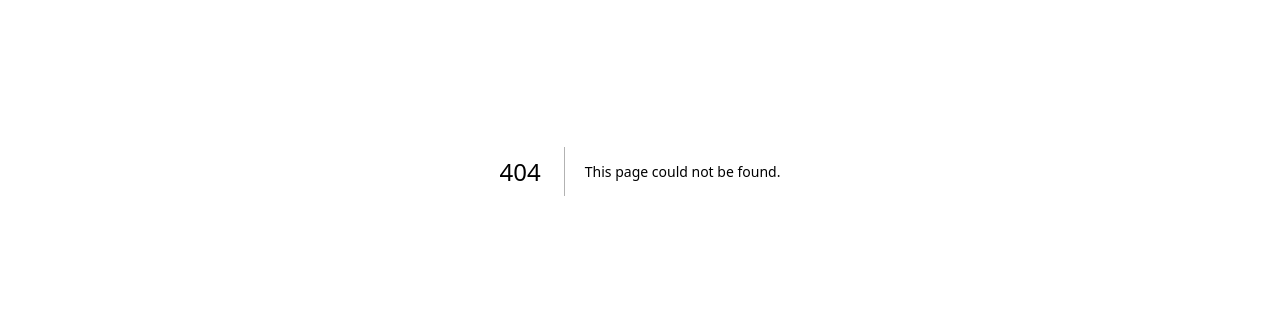
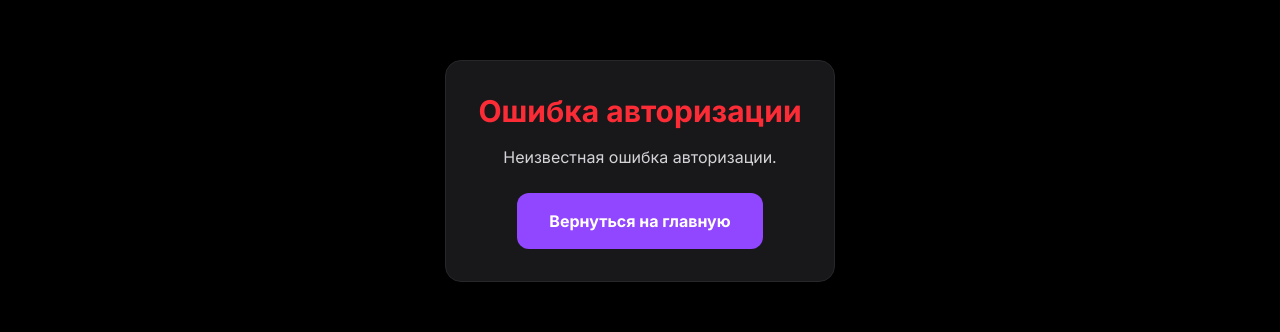
Before and after one commit to swagdstry/swagin-ru, a Next.js app: page /auth/error in a window 1280 px wide. Before the commit this address had no page. Shown: the part 229-561 px from the top of the page. Built offline with nearby package versions, Linux system fonts and the light colour scheme.

Commit message:
Add custom auth error page + fix Configuration redirect

```diff
--- /dev/null
+++ b/app/auth/error/page.tsx
@@ -0,0 +1,42 @@
+// app/auth/error/page.tsx
+'use client';
+
+import { useSearchParams } from 'next/navigation';
+
+export default function AuthError() {
+  const searchParams = useSearchParams();
+  const error = searchParams.get('error');
+
+  return (
+    <div className="min-h-screen flex items-center justify-center bg-black text-white">
+      <div className="text-center p-8 bg-zinc-900 rounded-2xl border border-zinc-800 max-w-md">
+        <h1 className="text-3xl font-bold text-red-500 mb-4">Ошибка авторизации</h1>
+
+        {error === 'Configuration' && (
+          <p className="text-zinc-300 mb-6">
+            Проблема с конфигурацией сервера. Проверьте NEXTAUTH_SECRET и NEXTAUTH_URL в переменных окружения.
+          </p>
+        )}
+
+        {error === 'AccessDenied' && (
+          <p className="text-zinc-300 mb-6">Доступ запрещён. Попробуйте войти заново.</p>
+        )}
+
+        {error && error !== 'Configuration' && error !== 'AccessDenied' && (
+          <p className="text-zinc-300 mb-6">Ошибка: {error}</p>
+        )}
+
+        {!error && (
+          <p className="text-zinc-300 mb-6">Неизвестная ошибка авторизации.</p>
+        )}
+
+        <a
+          href="/"
+          className="inline-block bg-[#9146FF] hover:bg-[#a76bff] text-white px-8 py-4 rounded-xl font-bold transition"
+        >
+          Вернуться на главную
+        </a>
+      </div>
+    </div>
+  );
+}
```
